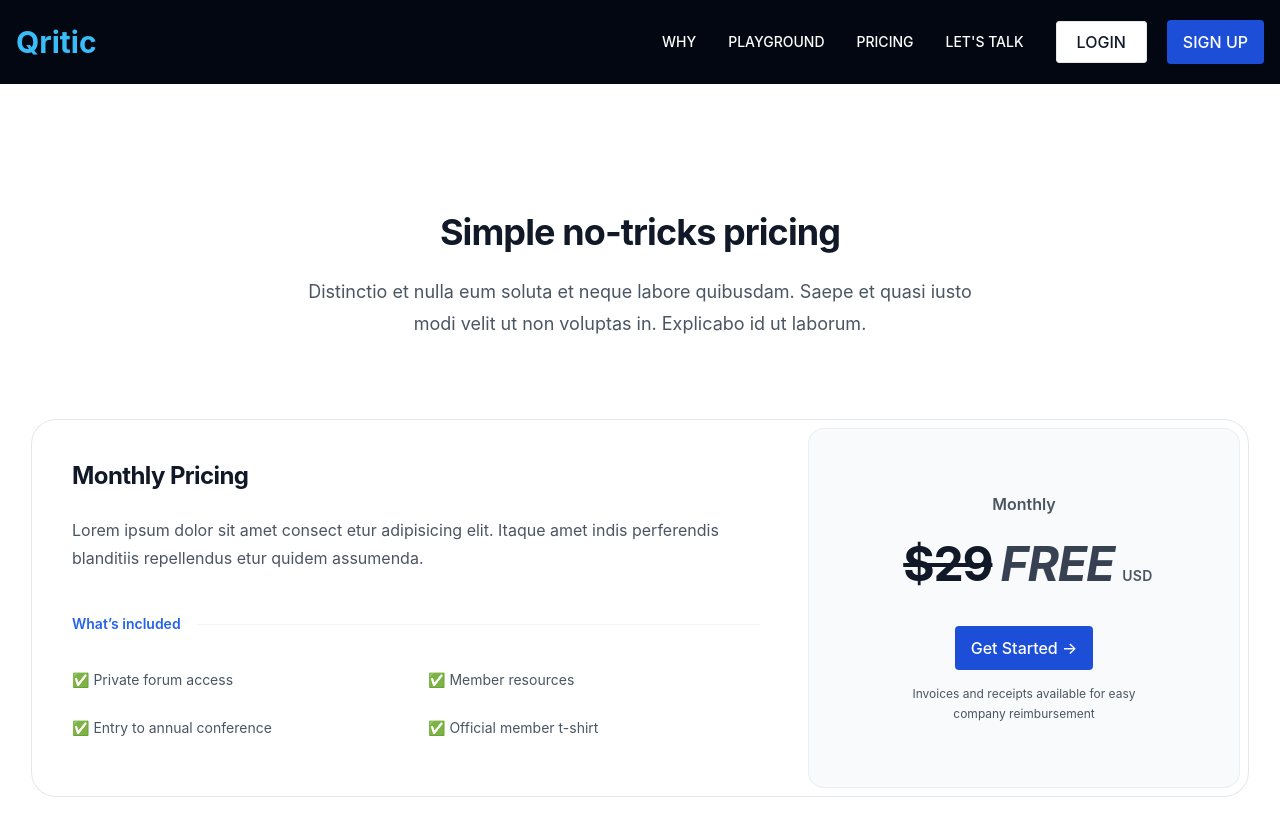
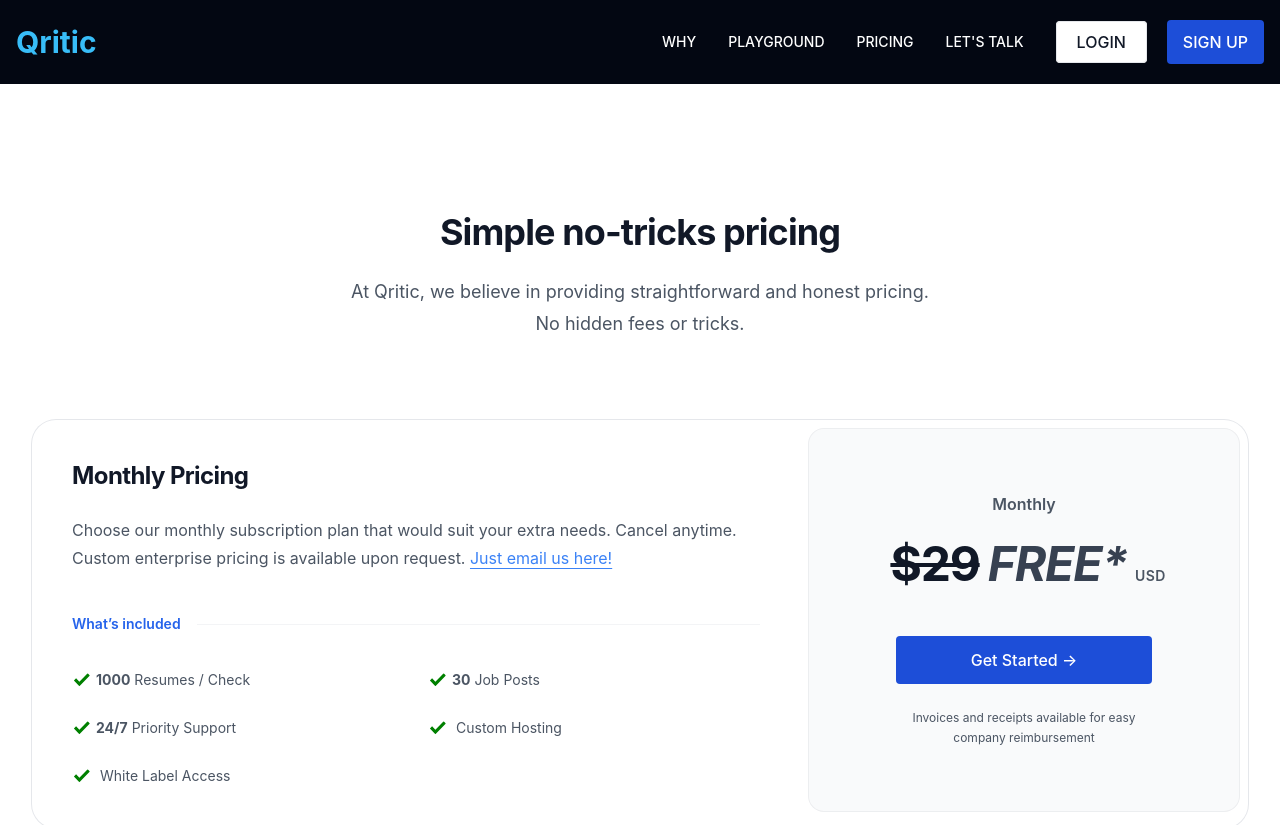
Before and after one commit to iamsid47/qritic, a React (Create React App) app in the folder frontend/: page /pricing in a window 1280 px wide. Shown: the top 825 px of the page. Built offline with nearby package versions, Linux system fonts and the light colour scheme.

Commit message:
update to pricing ui

```diff
--- a/frontend/src/components/Pages/Pricing.jsx
+++ b/frontend/src/components/Pages/Pricing.jsx
@@ -2,10 +2,11 @@
 import Navbar from "../Common/Navbar";
 import Footer from "../Common/Footer";
 const includedFeatures = [
-  "Private forum access",
-  "Member resources",
-  "Entry to annual conference",
-  "Official member t-shirt",
+  { number: "1000", text: "Resumes / Check" },
+  { number: "30", text: "Job Posts" },
+  { number: "24/7", text: "Priority Support" },
+  { number: "", text: "Custom Hosting" },
+  { number: "", text: "White Label Access" },
 ];
 
 export default function Pricing() {
@@ -19,9 +20,9 @@
               Simple no-tricks pricing
             </h2>
             <p className="mt-6 text-lg leading-8 text-gray-600">
-              Distinctio et nulla eum soluta et neque labore quibusdam. Saepe et
-              quasi iusto modi velit ut non voluptas in. Explicabo id ut
-              laborum.
+              At Qritic, we believe in providing straightforward and honest
+              pricing. <br />
+              No hidden fees or tricks.
             </p>
           </div>
           <div className="mx-auto mt-16 max-w-2xl rounded-3xl ring-1 ring-gray-200 sm:mt-20 lg:mx-0 lg:flex lg:max-w-none">
@@ -30,9 +31,15 @@
                 Monthly Pricing
               </h3>
               <p className="mt-6 text-base leading-7 text-gray-600">
-                Lorem ipsum dolor sit amet consect etur adipisicing elit. Itaque
-                amet indis perferendis blanditiis repellendus etur quidem
-                assumenda.
+                Choose our monthly subscription plan that would suit your extra
+                needs. Cancel anytime. Custom enterprise pricing is available
+                upon request.{" "}
+                <a
+                  href="/contact"
+                  className="text-blue-500 underline underline-offset-4"
+                >
+                  Just email us here!
+                </a>
               </p>
               <div className="mt-10 flex items-center gap-x-4">
                 <h4 className="flex-none text-sm font-semibold leading-6 text-blue-600">
@@ -41,9 +48,40 @@
                 <div className="h-px flex-auto bg-gray-100" />
               </div>
               <ul className="mt-8 grid grid-cols-1 gap-4 text-sm leading-6 text-gray-600 sm:grid-cols-2 sm:gap-6">
-                {includedFeatures.map((feature) => (
-                  <li key={feature} className="">
-                    <span>✅</span> {feature}
+                {includedFeatures.map((feature, index) => (
+                  <li key={index} className="flex items-center">
+                    <svg
+                      xmlns="http://www.w3.org/2000/svg"
+                      width="20"
+                      zoomAndPan="magnify"
+                      viewBox="0 0 30 30.000001"
+                      height="20"
+                      preserveAspectRatio="xMidYMid meet"
+                      version="1.0"
+                      id="IconChangeColor"
+                    >
+                      <defs>
+                        <clipPath id="id1">
+                          <path
+                            d="M 2.847656 4.792969 L 26.796875 4.792969 L 26.796875 24.390625 L 2.847656 24.390625 Z M 2.847656 4.792969 "
+                            clip-rule="nonzero"
+                            id="mainIconPathAttribute"
+                            fill="green"
+                          ></path>
+                        </clipPath>
+                      </defs>
+                      <g clip-path="url(#id1)">
+                        <path
+                          fill="green"
+                          d="M 11.078125 24.3125 L 2.847656 15.890625 L 6.128906 12.53125 L 11.078125 17.597656 L 23.519531 4.875 L 26.796875 8.230469 Z M 11.078125 24.3125 "
+                          fill-opacity="1"
+                          fill-rule="nonzero"
+                          id="mainIconPathAttribute"
+                        ></path>
+                      </g>
+                    </svg>{" "}
+                    <span className="font-bold mx-1">{feature.number}</span>
+                    <span>{feature.text}</span>
                   </li>
                 ))}
               </ul>
@@ -57,13 +95,13 @@
                   <p className="mt-6 mb-12 flex items-baseline justify-center gap-x-2">
                     <span className="text-5xl font-bold tracking-tight text-gray-900 ">
                       <span className="line-through px-2">$29</span>
-                      <span className="italic text-gray-700">FREE</span>
+                      <span className="italic text-gray-700">FREE*</span>
                     </span>{" "}
                     <span className="text-sm font-semibold leading-6 tracking-wide text-gray-600">
                       USD
                     </span>
                   </p>
-                  <a href="/signup" className="primarybtn w-full my-6">
+                  <a href="/signup" className="primarybtn w-full block my-6">
                     Get Started &rarr;
                   </a>
                   <p className="mt-6 text-xs leading-5 text-gray-600">
@@ -74,6 +112,12 @@
               </div>
             </div>
           </div>
+          <div className="flex justify-center my-5">
+            <p className="text-base font-semibold text-gray-500">
+              * As a part of our promotional offer, we're giving out free access
+              to Qritic for a limited time!
+            </p>
+          </div>
         </div>
       </div>
       <Footer />
```
